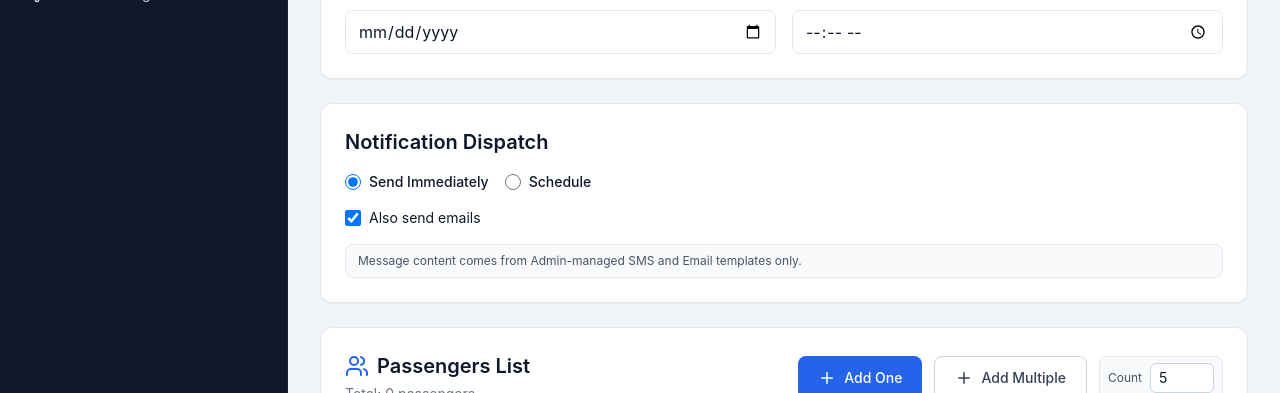
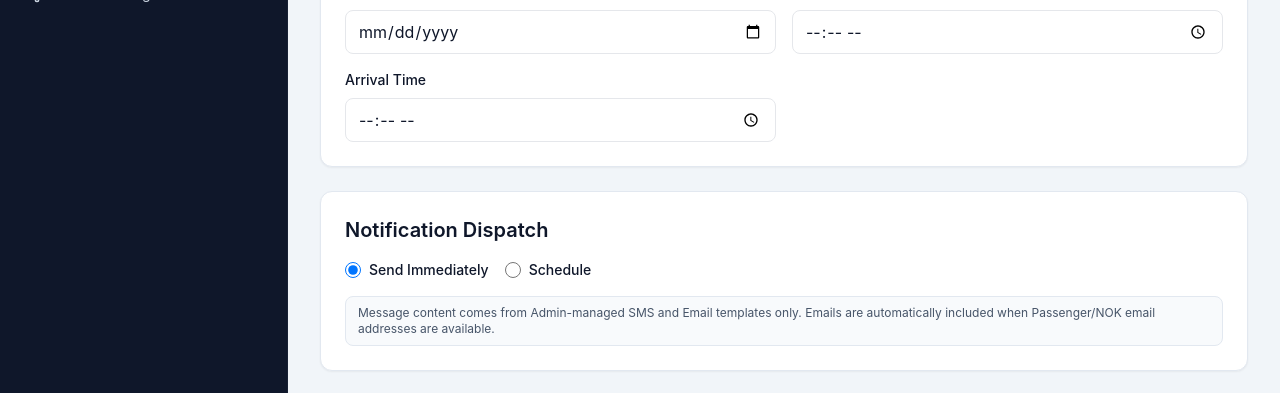
Before and after one commit to Donelpee/travelcover-insurance, a React app in the folder frontend/: page /edit-manifest in a window 1280 px wide. Shown: the part 407-800 px from the top of the page. Built offline with nearby package versions, Linux system fonts and the light colour scheme; no server answers; the database is empty; the HTML template or start-up script is replaced by a standard one.

Commit message:
Add editable arrival time and auto-include email notifications

```diff
--- a/frontend/src/pages/EditManifest.jsx
+++ b/frontend/src/pages/EditManifest.jsx
@@ -18,14 +18,44 @@ export default function EditManifest() {
     route_id: '',
     trip_date: '',
     departure_time: '',
+    arrival_time: '',
     image_url: location.state?.imageUrl || ''
   })
   const [saving, setSaving] = useState(false)
   const [bulkAddCount, setBulkAddCount] = useState('5')
   const [sendOption, setSendOption] = useState('immediate')
-  const [sendEmails, setSendEmails] = useState(true)
+  const [tripDurationMinutes, setTripDurationMinutes] = useState(480)
   const [scheduledDate, setScheduledDate] = useState('')
   const [scheduledTime, setScheduledTime] = useState('')
+
+  function parseTimeToMinutes(timeValue) {
+    if (!timeValue || !timeValue.includes(':')) return null
+    const [hours, minutes] = timeValue.split(':').map(Number)
+    if (!Number.isFinite(hours) || !Number.isFinite(minutes)) return null
+    return (hours * 60) + minutes
+  }
+
+  function formatMinutesAsTime(totalMinutes) {
+    const normalized = ((totalMinutes % 1440) + 1440) % 1440
+    const hours = Math.floor(normalized / 60)
+    const minutes = normalized % 60
+    return `${String(hours).padStart(2, '0')}:${String(minutes).padStart(2, '0')}`
+  }
+
+  function calculateDurationMinutes(departureTime, arrivalTime) {
+    const departureMinutes = parseTimeToMinutes(departureTime)
+    const arrivalMinutes = parseTimeToMinutes(arrivalTime)
+    if (departureMinutes === null || arrivalMinutes === null) return null
+    let diff = arrivalMinutes - departureMinutes
+    if (diff <= 0) diff += 1440
+    return diff
+  }
+
+  function addMinutesToTime(timeValue, minutesToAdd) {
+    const currentMinutes = parseTimeToMinutes(timeValue)
+    if (currentMinutes === null || !Number.isFinite(minutesToAdd)) return ''
+    return formatMinutesAsTime(currentMinutes + minutesToAdd)
+  }
 
   useEffect(() => {
     fetchCompanies()
@@ -79,14 +109,66 @@ export default function EditManifest() {
     if (manifestData.route_id && routes.length > 0) {
       const selectedRoute = routes.find(r => r.id === manifestData.route_id)
 
-      if (selectedRoute?.typical_departure_time) {
-        setManifestData(prev => ({
+      if (!selectedRoute) return
+
+      const defaultDurationMinutes = Number.isFinite(Number(selectedRoute.duration_hours))
+        ? Math.max(1, Math.round(Number(selectedRoute.duration_hours) * 60))
+        : 480
+
+      setManifestData((prev) => {
+        const nextDeparture = prev.departure_time || selectedRoute.typical_departure_time || ''
+        const nextArrival = prev.arrival_time || (nextDeparture ? addMinutesToTime(nextDeparture, defaultDurationMinutes) : '')
+
+        return {
           ...prev,
-          departure_time: selectedRoute.typical_departure_time
-        }))
-      }
+          departure_time: nextDeparture,
+          arrival_time: nextArrival
+        }
+      })
+
+      setTripDurationMinutes((prevDuration) => {
+        if (manifestData.departure_time && manifestData.arrival_time) {
+          return calculateDurationMinutes(manifestData.departure_time, manifestData.arrival_time) || prevDuration
+        }
+        return defaultDurationMinutes
+      })
     }
   }, [manifestData.route_id, routes])
+
+  function handleDepartureTimeChange(value) {
+    setManifestData((prev) => {
+      let nextArrival = prev.arrival_time
+
+      if (Number.isFinite(tripDurationMinutes)) {
+        const computedArrival = addMinutesToTime(value, tripDurationMinutes)
+        if (computedArrival) {
+          nextArrival = computedArrival
+        }
+      }
+
+      return {
+        ...prev,
+        departure_time: value,
+        arrival_time: nextArrival
+      }
+    })
+  }
+
+  function handleArrivalTimeChange(value) {
+    setManifestData((prev) => {
+      const updated = {
+        ...prev,
+        arrival_time: value
+      }
+
+      const computedDuration = calculateDurationMinutes(updated.departure_time, value)
+      if (computedDuration) {
+        setTripDurationMinutes(computedDuration)
+      }
+
+      return updated
+    })
+  }
 
   function addPassenger() {
     setPassengers([
@@ -216,9 +298,15 @@ export default function EditManifest() {
 
       const departureDateTime = new Date(`${manifestData.trip_date}T${manifestData.departure_time || '00:00'}`)
       const selectedRoute = routes.find(r => r.id === manifestData.route_id)
-      const durationHours = selectedRoute?.duration_hours || 8
+      const durationMinutesFromRoute = Number.isFinite(Number(selectedRoute?.duration_hours))
+        ? Math.max(1, Math.round(Number(selectedRoute.duration_hours) * 60))
+        : 480
 
-      const arrivalDateTime = new Date(departureDateTime.getTime() + durationHours * 3600000)
+      const durationMinutesToUse = calculateDurationMinutes(manifestData.departure_time, manifestData.arrival_time)
+        || tripDurationMinutes
+        || durationMinutesFromRoute
+
+      const arrivalDateTime = new Date(departureDateTime.getTime() + (durationMinutesToUse * 60000))
       const arrivalTimeString = arrivalDateTime.toTimeString().slice(0, 5)
 
       const { data: manifest, error: manifestError } = await supabase
@@ -314,14 +402,14 @@ export default function EditManifest() {
         company: selectedCompany,
         route: selectedRoute,
         manifest: manifestDataForTemplates,
-        sendEmails,
+        sendEmails: true,
         selectedTemplateId: null
       })
 
       console.log('✅ All done!')
 
       const smsSummary = `SMS ${smsResults?.sent || 0}/${smsResults?.total || 0}`
-      const emailSummary = sendEmails && emailResults ? ` | Email ${emailResults.sent}/${emailResults.total}` : ''
+      const emailSummary = emailResults ? ` | Email ${emailResults.sent}/${emailResults.total}` : ''
       success('Manifest saved and notifications processed', smsSummary + emailSummary)
 
       if (smsResults?.failed === smsResults?.total) {
@@ -404,7 +492,17 @@ export default function EditManifest() {
             <input
               type="time"
               value={manifestData.departure_time}
-              onChange={(e) => setManifestData({ ...manifestData, departure_time: e.target.value })}
+              onChange={(e) => handleDepartureTimeChange(e.target.value)}
+              className="w-full px-3 py-2 border rounded-lg"
+            />
+          </div>
+
+          <div>
+            <label className="block text-sm font-medium mb-2">Arrival Time</label>
+            <input
+              type="time"
+              value={manifestData.arrival_time}
+              onChange={(e) => handleArrivalTimeChange(e.target.value)}
               className="w-full px-3 py-2 border rounded-lg"
             />
           </div>
@@ -460,18 +558,8 @@ export default function EditManifest() {
             </div>
           )}
 
-          <label className="flex items-center space-x-2 cursor-pointer">
-            <input
-              type="checkbox"
-              checked={sendEmails}
-              onChange={(e) => setSendEmails(e.target.checked)}
-              className="w-4 h-4"
-            />
-            <span className="text-sm">Also send emails</span>
-          </label>
-
           <p className="text-xs text-slate-600 bg-slate-50 border border-slate-200 rounded-lg px-3 py-2">
-            Message content comes from Admin-managed SMS and Email templates only.
+            Message content comes from Admin-managed SMS and Email templates only. Emails are automatically included when Passenger/NOK email addresses are available.
           </p>
         </div>
       </div>
```
